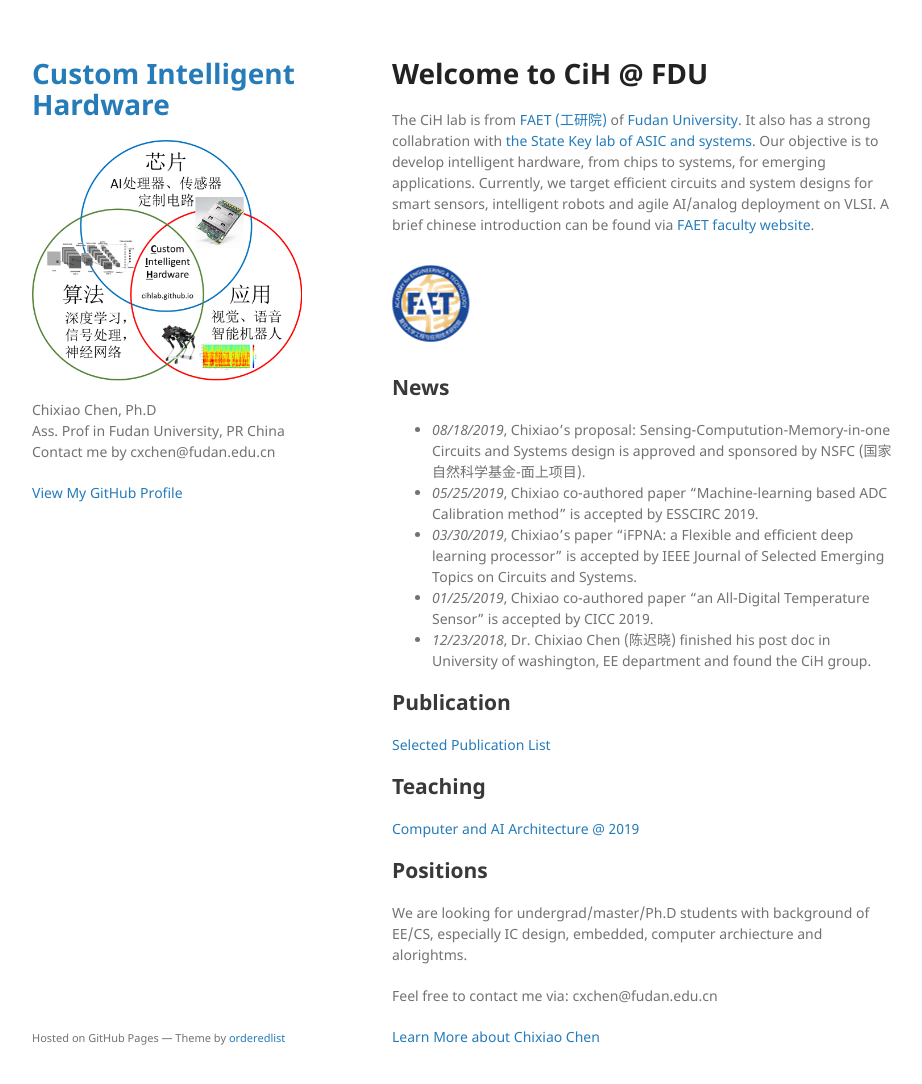
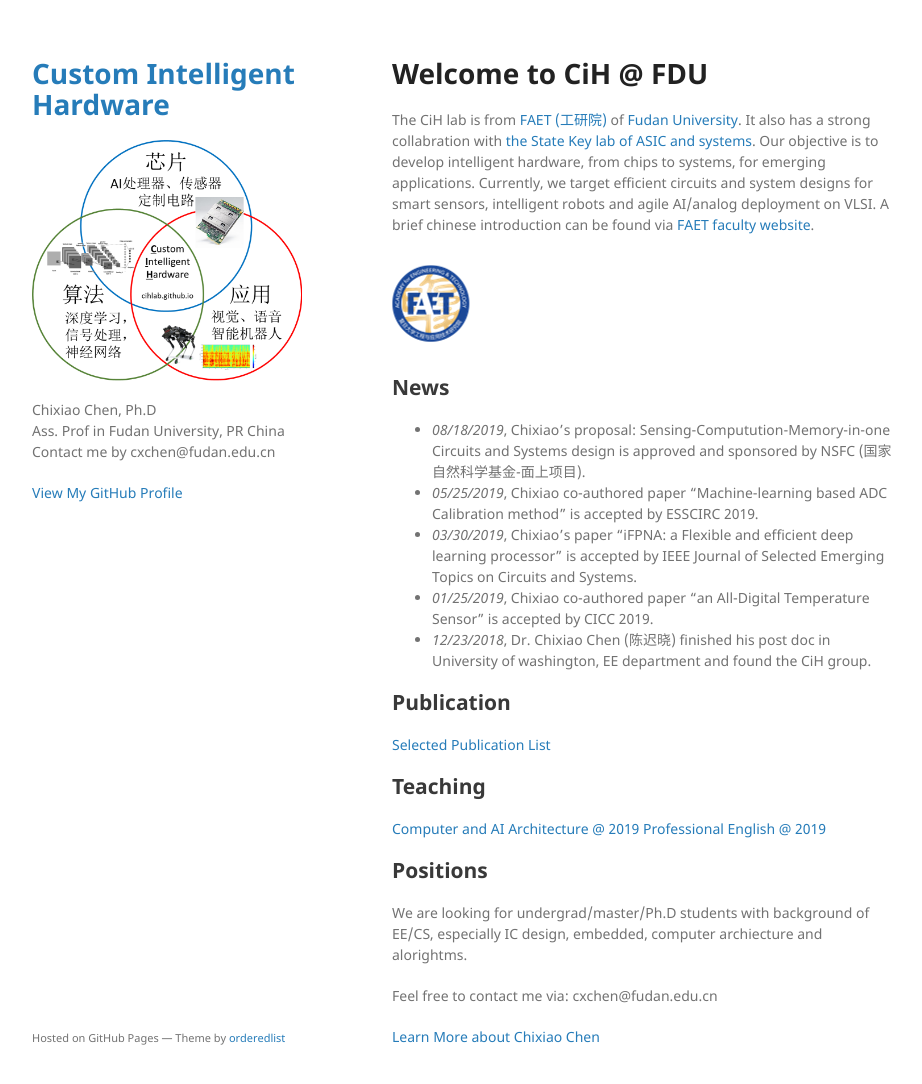
Before and after one commit to cihlab/cihlab.github.io, a Jekyll site: the page built from index.md, in a window 1280 px wide and 1117 px high. Shown: the top 1084 px of the window, without its empty margins (178-1100 px from the left). Built offline with Jekyll 4.4.1, drawn with Linux system fonts in a browser that asks for light colours; our own code applies the rules of GitHub Pages for plain Markdown files.

Commit message:
Update index.md

```diff
--- a/index.md
+++ b/index.md
@@ -27,6 +27,7 @@ A brief chinese introduction can be found via [FAET faculty website](http://faet
 ## Teaching
 
 [Computer and AI Architecture @ 2019](./course/ai19.md)
+[Professional English @ 2019](./course/peng.md)
 
 ## Positions
 
```
